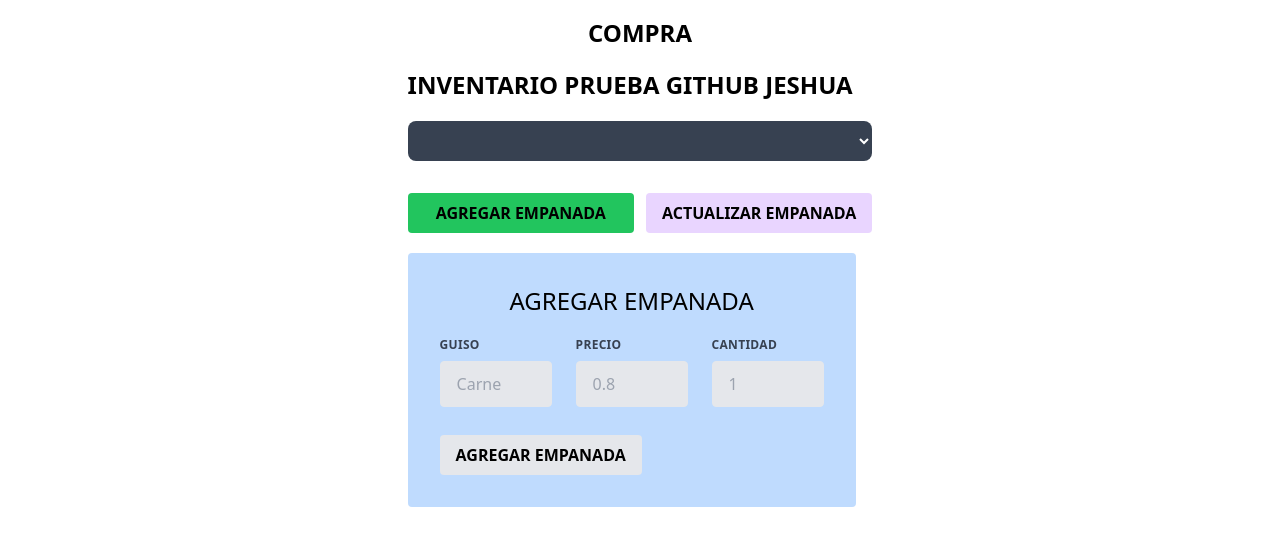
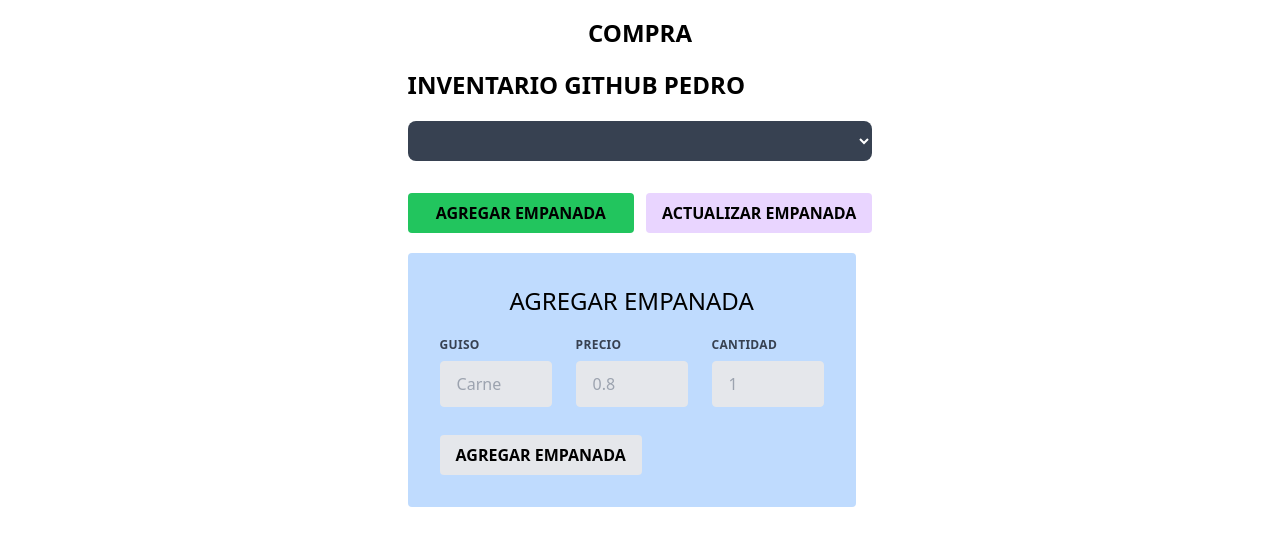
Before and after one commit to pedroduranc1/PAGINA_EMPANDAS, a plain HTML site: page index.html in a window 1280 px wide. Shown: the part 183-728 px from the top of the page. Drawn offline with nearby package versions, Linux system fonts and the light colour scheme; no server answers.

Commit message:
PRUEBA 2

```diff
--- a/index.html
+++ b/index.html
@@ -43,7 +43,7 @@
     </div>
 
     <div class="grid place-content-center mt-5">
-        <h1 class="font-bold text-2xl mb-5">INVENTARIO PRUEBA GITHUB JESHUA</h1>
+        <h1 class="font-bold text-2xl mb-5">INVENTARIO GITHUB PEDRO</h1>
         <!-- DONDE SE MUESTRAN LAS EMPANADAS -->
         <select class="w-full h-auto mb-3 bg-gray-700 text-white pl-2 pr-4 py-2 rounded-lg"
         id="empandaslist">
```
